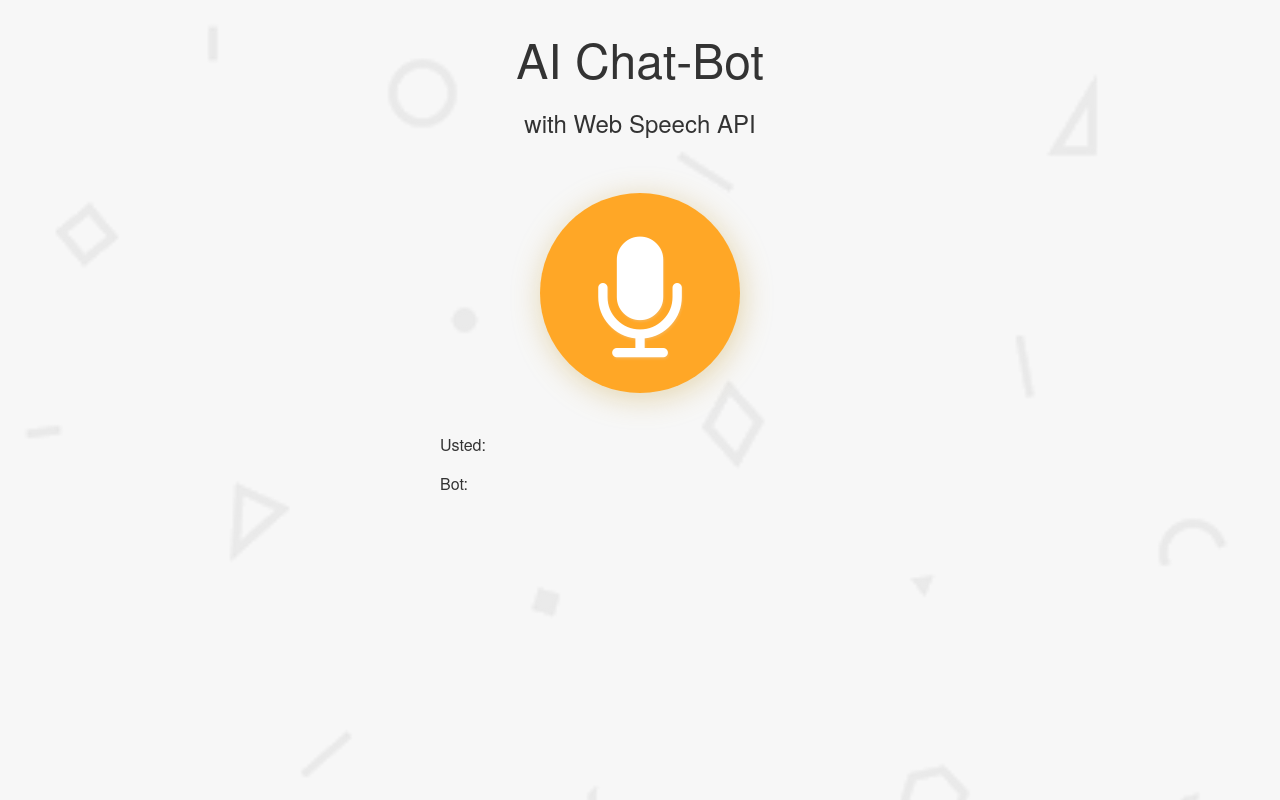
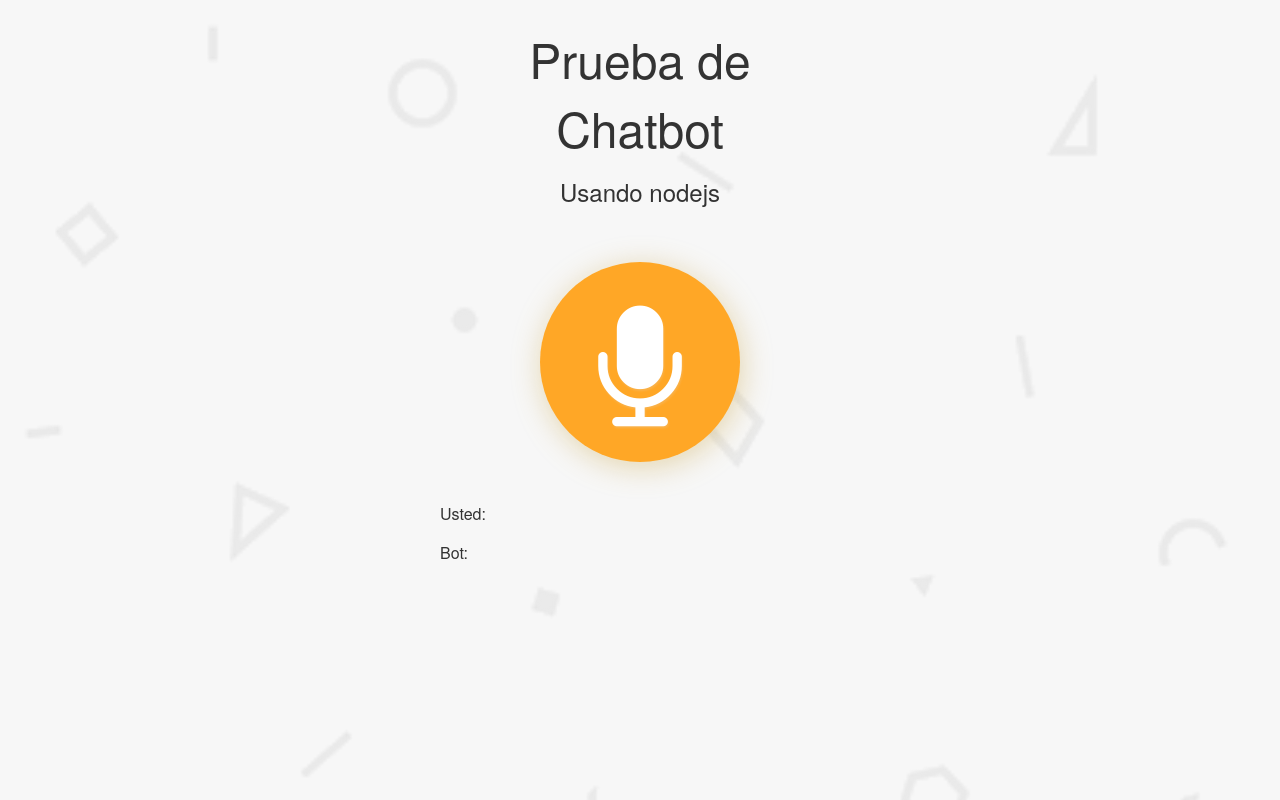
Before and after one commit to joseinteriano/chatBotDialogFlow, a website: page public/index.html in a window 1280 px wide. Drawn offline with nearby package versions, Linux system fonts and the light colour scheme; no server answers.

Commit message:
Cambios en texto

```diff
--- a/public/index.html
+++ b/public/index.html
@@ -8,12 +8,12 @@
       href="https://cdnjs.cloudflare.com/ajax/libs/font-awesome/4.7.0/css/font-awesome.min.css"
     />
     <link rel="stylesheet" href="css/style.css" />
-    <title>Web Speech AI chatbot</title>
+    <title>Chatbot</title>
   </head>
   <body>
     <section>
-      <h1>AI Chat-Bot</h1>
-      <h2>with Web Speech API</h2>
+      <h1>Prueba de Chatbot</h1>
+      <h2>Usando nodejs</h2>
 
       <button><i class="fa fa-microphone"></i></button>
 
```
